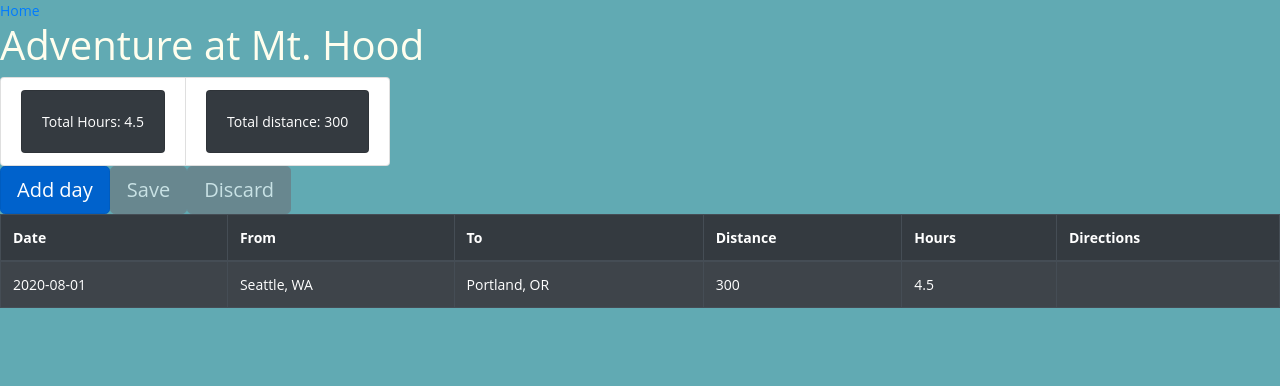
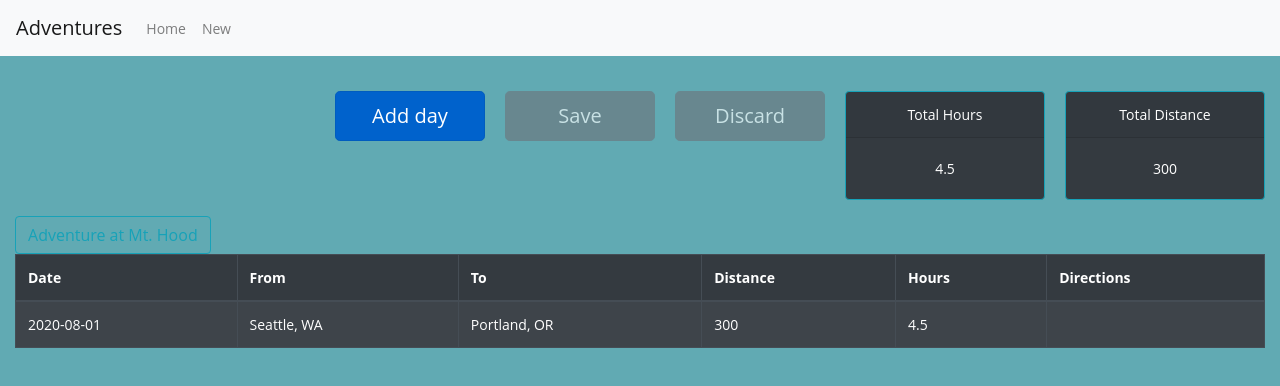
Before and after one commit to dryzhkov/adv, a React (Create React App) app: page /details/1 in a window 1280 px wide. Shown: the top 386 px of the page. Built offline with nearby package versions, Linux system fonts and the light colour scheme; data requests are answered from the project's data file.

Commit message:
css things

```diff
--- a/src/components/App.css
+++ b/src/components/App.css
@@ -11,8 +11,12 @@ body {
     padding: 0;
     font-family: open sans, sans-serif;
     font-size: 14px;
-    color: #fffeee;
+    color: #f8f9fa;
     background-color: #61aab3;
     -webkit-font-smoothing: antialiased;
     -moz-osx-font-smoothing: grayscale;
 }
+
+.editable:hover {
+    cursor: pointer;
+}
--- a/src/components/App.tsx
+++ b/src/components/App.tsx
@@ -1,15 +1,14 @@
 import React from 'react';
-import { BrowserRouter as Router, Switch, Route, Link } from 'react-router-dom';
+import { BrowserRouter as Router, Switch, Route } from 'react-router-dom';
 import { Details } from './Details';
 import { Timeline } from './Timeline';
 import './App.css';
+import { NavBar } from './NavBar';
 
 function App() {
     return (
         <Router>
-            <nav>
-                <Link to="/">Home</Link>
-            </nav>
+            <NavBar />
             <main>
                 <Switch>
                     <Route path="/login">
--- /dev/null
+++ b/src/components/Details.css
@@ -0,0 +1,30 @@
+.wrapper {
+    /* grid-row-start: 1;
+    grid-row-end: 5; */
+    align-items: start;
+    display: grid;
+    grid-template-columns: 170px 170px 170px 220px 220px;
+    justify-content: end;
+    grid-template-rows: 85px;
+}
+
+.wrapper .info {
+    width: 200px;
+    text-align: center;
+    padding: 0;
+    margin: 20px;
+}
+.wrapper button {
+    width: 150px;
+    height: 50px;
+    padding: 0;
+    margin: 20px;
+}
+
+.tripTitle {
+    margin-top: 60px;
+}
+
+.content {
+    margin: 15px;
+}
--- a/src/components/Details.tsx
+++ b/src/components/Details.tsx
@@ -4,13 +4,13 @@ import Button from 'react-bootstrap/Button';
 import Card from 'react-bootstrap/Card';
 import InputGroup from 'react-bootstrap/InputGroup';
 import FormControl from 'react-bootstrap/FormControl';
-import ListGroup from 'react-bootstrap/ListGroup';
 import Modal from 'react-bootstrap/Modal';
 import Table from 'react-bootstrap/Table';
 import detailsReducer, { TripEdit } from '../reducers/detailsReducer';
 import { getTripDetails, Day } from '../services/tripService';
 import DayPicker from 'react-day-picker';
 import 'react-day-picker/lib/style.css';
+import './Details.css';
 
 const initialState: TripEdit = {
     trip: {
@@ -26,9 +26,10 @@ const initialState: TripEdit = {
 };
 
 export function Details() {
-    let { id } = useParams();
+    const { id } = useParams();
     const [state, dispatch] = useReducer(detailsReducer, initialState);
-    const { trip, dayIndex, showDatePicker, selectedDate } = state;
+    const { trip, dayIndex, showDatePicker, selectedDate, isEditing } = state;
+
     function getTotalHours() {
         return trip.days.reduce(
             (accumulator: number, currentValue: Day) =>
@@ -45,7 +46,7 @@ export function Details() {
         );
     }
 
-    function renderTripDays() {
+    function displayTripDays() {
         return (
             <Table striped bordered hover variant="dark">
                 <thead>
@@ -60,7 +61,7 @@ export function Details() {
                 </thead>
                 <tbody>
                     {trip.days.map((d, i) => {
-                        if (dayIndex === i) {
+                        if (isEditing && dayIndex === i) {
                             return (
                                 <tr key={i}>
                                     <td>{d.date}</td>
@@ -172,6 +173,7 @@ export function Details() {
                                             dayIndex: i,
                                         })
                                     }
+                                    className="editable"
                                 >
                                     <td>{d.date}</td>
                                     <td>{d.from}</td>
@@ -204,37 +206,47 @@ export function Details() {
         }
     }
 
-    function handleSaveTrip() {
-        dispatch({ type: 'stopEditing' });
+    function displayTitle() {
+        if (isEditing) {
+            return (
+                <InputGroup size="sm">
+                    <FormControl
+                        aria-label="Title"
+                        aria-describedby="inputGroup-sizing-sm"
+                        defaultValue={trip.title || ''}
+                        placeholder={
+                            !trip.title ? 'Give this trip a title' : ''
+                        }
+                        onChange={(e) =>
+                            dispatch({
+                                type: 'updateTitle',
+                                title: e.target.value,
+                            })
+                        }
+                        className="tripTitle"
+                    />
+                </InputGroup>
+            );
+        } else {
+            return (
+                <Button
+                    variant="outline-info"
+                    onClick={() =>
+                        dispatch({
+                            type: 'startEditing',
+                        })
+                    }
+                    className="editable tripTitle"
+                >
+                    {trip.title}
+                </Button>
+            );
+        }
     }
 
-    function handleDiscard() {
-        dispatch({ type: 'discard' });
-    }
-
-    useEffect(() => {
-        getTripDetails(id).then(
-            (t) => t && dispatch({ type: 'requestTripSuccess', trip: t })
-        );
-    }, [id]);
-
-    return (
-        <>
-            <h1>{trip.title}</h1>
-            <ListGroup horizontal>
-                <ListGroup.Item>
-                    {' '}
-                    <Card className="bg-dark text-white" body>
-                        Total Hours: {getTotalHours()}
-                    </Card>
-                </ListGroup.Item>
-                <ListGroup.Item>
-                    <Card className="bg-dark text-white" body>
-                        Total distance: {getTotalDistance()}
-                    </Card>
-                </ListGroup.Item>
-            </ListGroup>
-            <div>
+    function displayControls() {
+        return (
+            <div className="wrapper">
                 <Button
                     variant="primary"
                     size="lg"
@@ -247,8 +259,8 @@ export function Details() {
                     variant="secondary"
                     size="lg"
                     active
-                    onClick={handleSaveTrip}
-                    disabled={dayIndex === -1}
+                    onClick={() => dispatch({ type: 'save' })}
+                    disabled={!isEditing}
                 >
                     Save
                 </Button>
@@ -256,11 +268,19 @@ export function Details() {
                     variant="secondary"
                     size="lg"
                     active
-                    onClick={handleDiscard}
-                    disabled={dayIndex === -1}
+                    onClick={() => dispatch({ type: 'discard' })}
+                    disabled={!isEditing}
                 >
                     Discard
                 </Button>
+                <Card className="bg-dark text-white info" border="info">
+                    <Card.Header>Total Hours</Card.Header>
+                    <Card.Body>{getTotalHours()}</Card.Body>
+                </Card>
+                <Card className="bg-dark text-white info" border="info">
+                    <Card.Header>Total Distance</Card.Header>
+                    <Card.Body>{getTotalDistance()}</Card.Body>
+                </Card>
                 <Modal
                     show={showDatePicker}
                     onHide={() => dispatch({ type: 'hideDatePicker' })}
@@ -289,15 +309,30 @@ export function Details() {
                         <Button
                             variant="primary"
                             onClick={() => {
-                                dispatch({ type: 'save' });
+                                dispatch({ type: 'addDay' });
                             }}
                         >
-                            Save Changes
+                            Add
                         </Button>
                     </Modal.Footer>
                 </Modal>
-                {trip ? renderTripDays() : <div>Loading your trip...</div>}
             </div>
-        </>
+        );
+    }
+
+    useEffect(() => {
+        if (!isNaN(Number(id))) {
+            getTripDetails(id).then(
+                (t) => t && dispatch({ type: 'requestTripSuccess', trip: t })
+            );
+        }
+    }, [id]);
+
+    return (
+        <div className="content">
+            {displayControls()}
+            {displayTitle()}
+            {displayTripDays()}
+        </div>
     );
 }
--- /dev/null
+++ b/src/components/NavBar.tsx
@@ -0,0 +1,18 @@
+import React from 'react';
+import Navbar from 'react-bootstrap/Navbar';
+import Nav from 'react-bootstrap/Nav';
+
+export function NavBar() {
+    return (
+        <Navbar bg="light" expand="lg">
+            <Navbar.Brand href="/">Adventures</Navbar.Brand>
+            <Navbar.Toggle aria-controls="basic-navbar-nav" />
+            <Navbar.Collapse id="basic-navbar-nav">
+                <Nav className="mr-auto">
+                    <Nav.Link href="/">Home</Nav.Link>
+                    <Nav.Link href="/details/new">New</Nav.Link>
+                </Nav>
+            </Navbar.Collapse>
+        </Navbar>
+    );
+}
--- a/src/reducers/detailsReducer.ts
+++ b/src/reducers/detailsReducer.ts
@@ -14,6 +14,7 @@ export interface TripEdit {
 }
 
 export default function (state: TripEdit, action: EditAction): TripEdit {
+    const { selectedDate, trip } = state;
     switch (action.type) {
         case 'showDatePicker':
             return {
@@ -32,7 +33,21 @@ export default function (state: TripEdit, action: EditAction): TripEdit {
             };
 
         case 'save':
-            const { selectedDate, trip } = state;
+            const savedTrip = {
+                ...trip,
+                days: [...trip.days],
+            };
+            return {
+                ...state,
+                trip: {
+                    ...trip,
+                    days: [...trip.days],
+                },
+                saved: savedTrip,
+                dayIndex: -1,
+                isEditing: false,
+            };
+        case 'addDay':
             const indexToEdit = trip.days.length;
             const newDay = {
                 date: selectedDate.toDateString(),
@@ -63,7 +78,7 @@ export default function (state: TripEdit, action: EditAction): TripEdit {
                 ...state,
                 saved: state.saved || state.trip,
                 isEditing: true,
-                dayIndex: action.dayIndex,
+                dayIndex: action.dayIndex !== undefined ? action.dayIndex : -1,
             };
         case 'discard':
             return {
@@ -96,6 +111,14 @@ export default function (state: TripEdit, action: EditAction): TripEdit {
                     days,
                 },
             };
+        case 'updateTitle':
+            return {
+                ...state,
+                trip: {
+                    ...state.trip,
+                    title: action.title,
+                },
+            };
     }
     throw new Error('unknow action: ' + JSON.stringify(action));
 }
@@ -106,8 +129,10 @@ export type EditAction =
     | { type: 'hideDatePicker' }
     | { type: 'selectDate'; date: Date }
     | { type: 'save' }
+    | { type: 'addDay' }
     | { type: 'stopEditing' }
-    | { type: 'startEditing'; dayIndex: number }
+    | { type: 'startEditing'; dayIndex?: number }
     | { type: 'discard' }
     | { type: 'requestTripSuccess'; trip: Trip }
-    | { type: 'updateDay'; day: PartialDay };
+    | { type: 'updateDay'; day: PartialDay }
+    | { type: 'updateTitle'; title: string };
```
Also changed, not shown: src/components/Timeline.css (+11 -11 lines).
